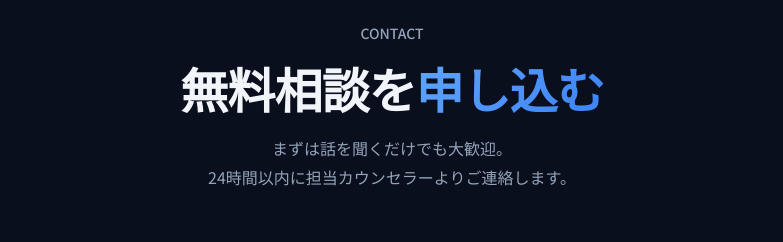
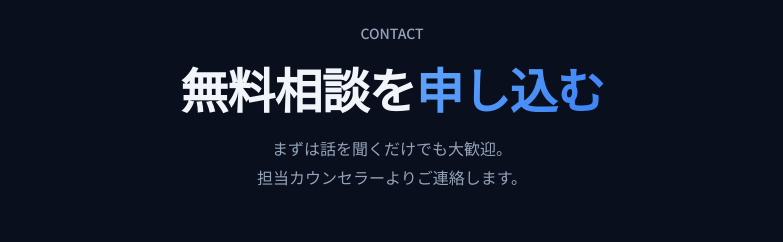
Before and after one commit to yonroku46/uit-lp, a Next.js app: page / in a window 1280 px wide. Shown: the part 9940-10182 px from the top of the page, without its empty margins (248-1031 px from the left). Built offline with nearby package versions, Linux system fonts and the light colour scheme; no server answers.

Commit message:
contact text mod

```diff
--- a/src/components/sections/Contact/Contact.tsx
+++ b/src/components/sections/Contact/Contact.tsx
@@ -109,7 +109,9 @@ export default function Contact() {
             <p className={styles.contact__thanksDesc}>
               お問い合わせありがとうございます。
               <br />
-              担当者より24時間以内にご連絡差し上げます。
+              内容確認後、担当者よりご連絡差し上げます。
+              <br />
+              (土日祝は対応できない場合がございます)
             </p>
             <button
               className={styles.contact__thanksBack}
@@ -135,7 +137,7 @@ export default function Contact() {
           <p className={styles.contact__desc}>
             まずは話を聞くだけでも大歓迎。
             <br />
-            24時間以内に担当カウンセラーよりご連絡します。
+            担当カウンセラーよりご連絡します。
           </p>
         </header>
 
```
